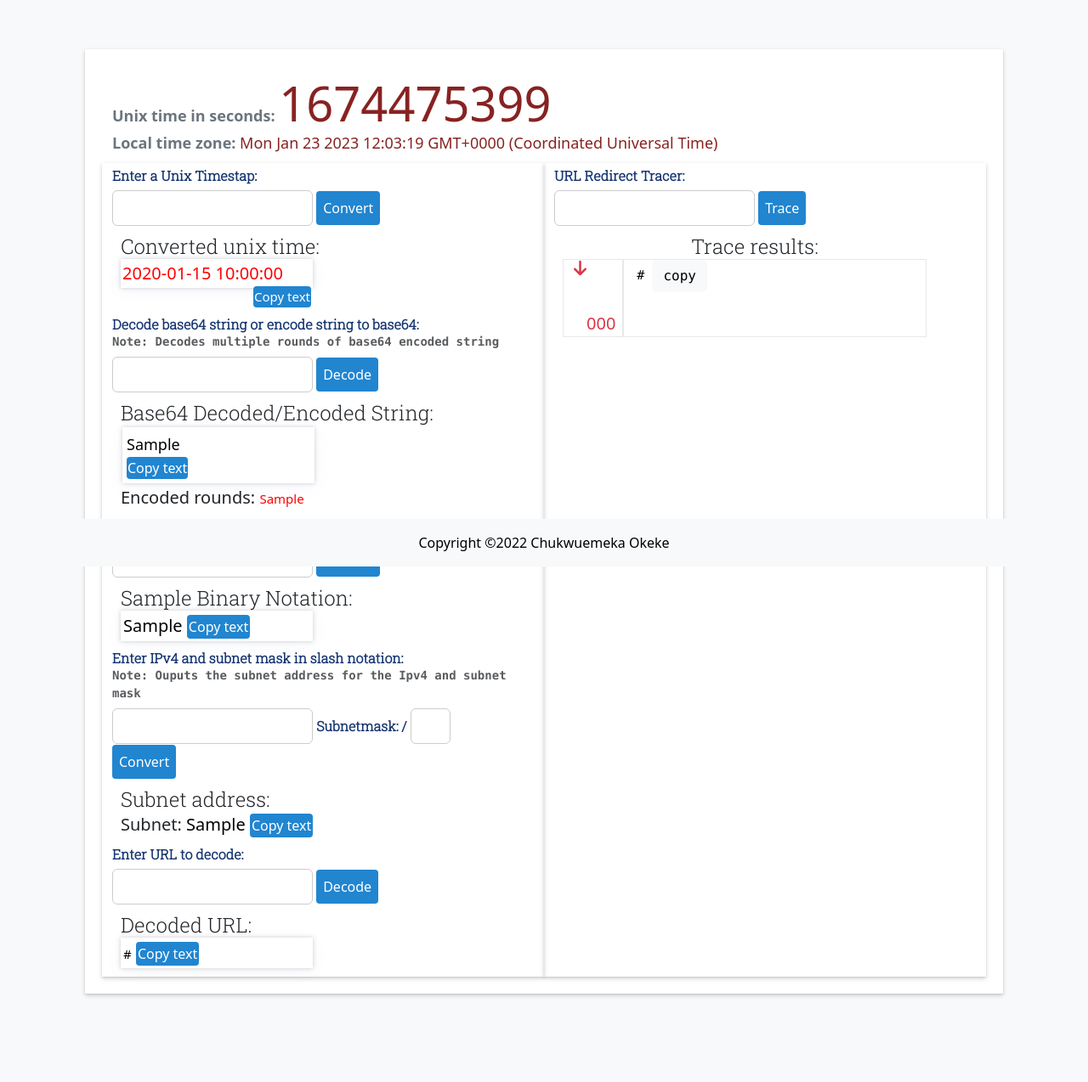
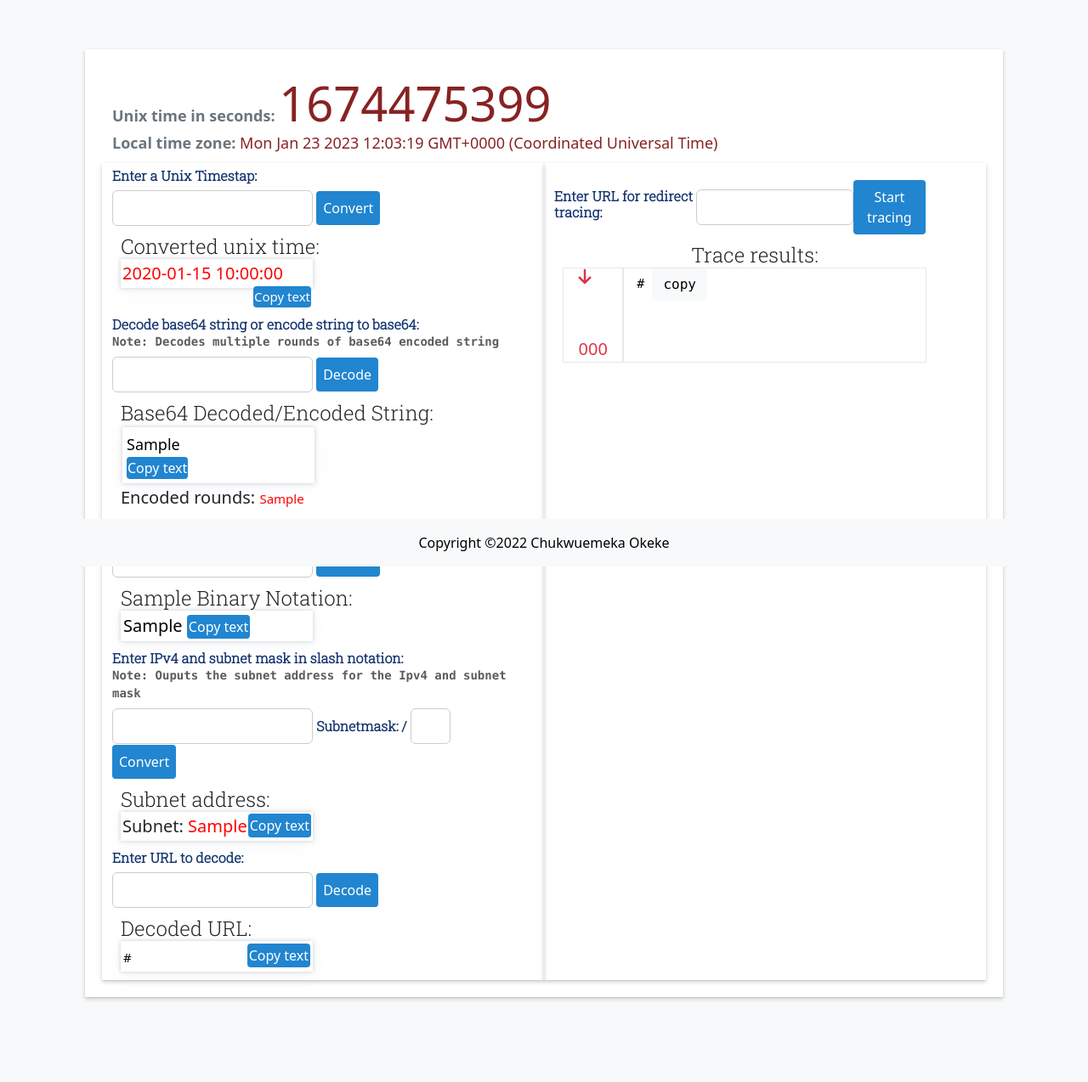
Before and after one commit to charlesokeke/Conversion-tools, a Flask app: template templates/test.html in a window 1280 px wide. Shown: the part 133-1407 px from the top of the page at 85% size. Before the commit the page ends 1307 px from the top, so only its background shows below. Run offline with Flask 2, Linux system fonts and the light colour scheme; the template is opened without the code that fills it: most values are stand-ins (such as "Sample title", 1, 10 or a date in 2020); some libraries are stand-ins or nearby versions.

Commit message:
added files

```diff
--- a/server.py
+++ b/server.py
@@ -143,5 +143,6 @@ def get_url_redirects():
     except:
          return render_template('test.html',url_redirect_error="Invalid url")
 
+
 if __name__ == '__main__':
     app.run(debug=True)
--- a/templates/test.html
+++ b/templates/test.html
@@ -313,7 +313,7 @@ form {
 
 			 </div>
 			  {% elif error %}
-			        <p> {{ error }}</p>
+			        <p style="color:red;"> {{ error }}</p>
 		     {% endif %}
 
 		</div>
@@ -347,12 +347,14 @@ form {
       <div class='green-column flex-container'>
         <div>{% if ip_subnet %}
 		<h4 style="margin-bottom:0px;margin-top:0px;"> Subnet address:</h4>
-			 <p  style="padding:0px; margin:0px"> Subnet: <span class="unix-time-font-size" style="color:black;"id="copy-text">{{ ip_subnet }}
-			 </span><button onclick="copyText('copy-text');return false" style="padding:2px;">Copy text</button>
+			 <p style="padding:2px; margin:0px;width:50%;box-shadow: rgba(67, 71, 85, 0.27) 0px 0px 0.25em, rgba(90, 125, 188, 0.05) 0px 0.25em 1em;">
+			      Subnet: <span class="unix-time-font-size" style="color:red;" id="copy-text">{{ ip_subnet }}
+			     </span>
+				 <button onclick="copyText('copy-text');return false" style="padding:2px; float:right;">Copy text</button>
 			 </p>
 			 {% elif ip_subnet_error %}
 
-				<p class="alert alert-danger">{{ip_subnet_error}}</p>
+				<p style="color:red;">{{ip_subnet_error}}</p>
 
 		     {% endif %}
 		</div>
@@ -387,13 +389,13 @@ form {
 			 <div>
 			    <p  style="padding:3px; margin:0px; width:50%;word-break: break-all;box-shadow: rgba(67, 71, 85, 0.27) 0px 0px 0.25em, rgba(90, 125, 188, 0.05) 0px 0.25em 1em" id="data" >
              			<span class="unix-time-font-size" style="color:black; line-height:100%; font-size:15px;" id="text-copy">	{{ url_decoded }}</span>
-				   <button onclick="copyText('text-copy');return false" style="padding:2px;">Copy text</button>
+				   <button onclick="copyText('text-copy');return false" style="padding:2px; float:right">Copy text</button>
 				</p>
 
 
 			 </div>
 			  {% elif url_error %}
-			        <p> {{ url_error }}</p>
+			        <p style="color:red;"> {{ url_error }}</p>
 		     {% endif %}
 
 		</div>
@@ -420,18 +422,18 @@ form {
 
   </div>
 
-  <div class="col-6" style="box-shadow: 0 1px 1px 0 rgb(0 0 0 / 6%), 0 2px 5px 0 rgb(0 0 0 / 20%);padding-top:5px;">
+  <div class="col-6" style="box-shadow: 0 1px 1px 0 rgb(0 0 0 / 6%), 0 2px 5px 0 rgb(0 0 0 / 20%);padding-top:20px;">
 
   <section>
   <div class='row'>
     <div class='column'>
       <div class='blue-column'>
 
-        <form action="test6" method="post">
+        <form action="test6" method="post" style="display:flex;justify-content:space-around;align-items:center;">
 
-	        <h2  class="h2-input-labels">URL Redirect Tracer:</h2>
+	        <h2  class="h2-input-labels"> Enter URL for redirect tracing: </h2>
             <input name="url_redirector" id="url_redirector" required></input>
-            <button type="submit" value="Submit"> Trace</button>
+            <button type="submit" value="Submit" style="margin-right:35px;"> Start tracing</button>
 	    </form>
 
       </div>
@@ -447,12 +449,12 @@ form {
 						    {% for urls in url_redirector %}
 						<div class="row">
 							      {% if urls.response_code == 200 %}
-                                          <div class="col-sm-2 d-flex align-content-center" style="color:green; font-weight:600; background-color:#fff;margin-bottom:10px;border: 1px solid rgba(34,36,38,.1)">
-                                    <i class='fas fa-arrow-down' style='font-size:20px'></i> <br><br>{{urls.response_code}}
-								   </div>
+                                          <div class="col-sm-2 d-flex align-content-center" style="color:green; font-weight:600; background-color:#fff;margin-bottom:10px;border: 1px solid rgba(34,36,38,.1);">
+                                           <div style="display:flex;justify-content:center; flex-direction:column;margin:0 auto;"><i class='fas fa-arrow-down' style='font-size:20px'></i> <br><br><span>{{urls.response_code}}</span></div>
+								         </div>
 								  {% else %}
 										<div class="col-sm-2 d-flex align-content-center text-danger" style="background-color:#fff;margin-bottom:10px;border: 1px solid rgba(34,36,38,.1)">
-                                        <i class='fas fa-arrow-down' style='font-size:20px'></i> <br><br>{{urls.response_code}}
+                                           <div style="display:flex;justify-content:center; flex-direction:column; margin: 0 auto;"><i class='fas fa-arrow-down' style='font-size:20px'></i> <br><br>{{urls.response_code}}</div>
 								       </div>
 								  {% endif %}
 							<div class="col-sm-10" style="background-color:#fff;margin-bottom:10px;border: 1px solid rgba(34,36,38,.1)">
@@ -466,7 +468,7 @@ form {
 				      </div>
 			 </div>
 			  {% elif url_redirect_error %}
-			        <p> {{ url_redirect_error }}</p>
+			        <p style="color:red;"> {{ url_redirect_error }}</p>
 		     {% endif %}
 
 		</div>
```
Also changed, not shown: 3 other files.
